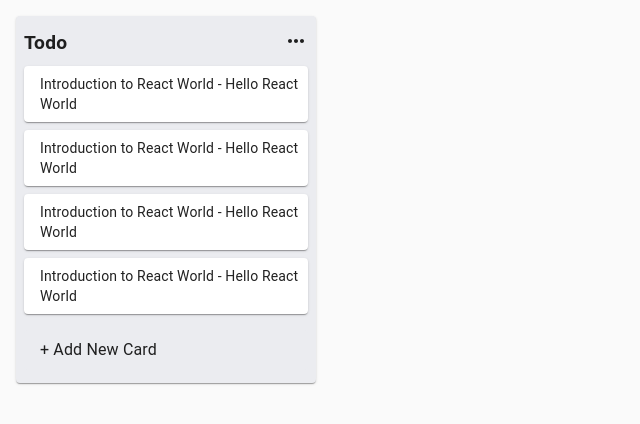
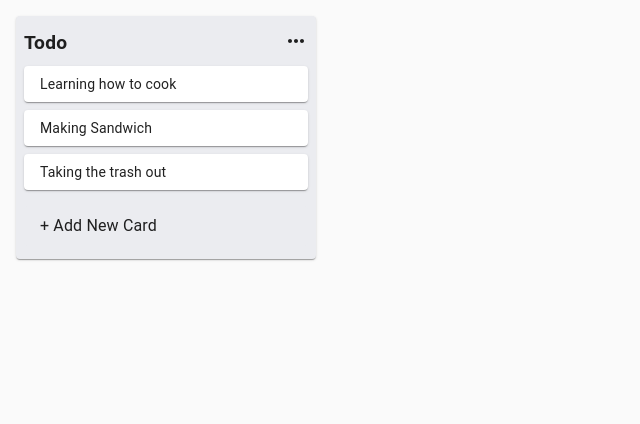
Before and after one commit to akshaydodkade/kanban-board, a React (Create React App) app: page / in a window 1280 px wide. Shown: the top 424 px of the page, without its empty margins (0-640 px from the left). Built offline with nearby package versions, Linux system fonts and the light colour scheme.

Commit message:
data - added data to design

```diff
--- a/src/App.js
+++ b/src/App.js
@@ -1,10 +1,17 @@
-import React from "react";
-import List from "./components/List/List";
+import React, { useState } from 'react';
+import List from './components/List/List';
+import store from './utils/store';
 
-function App() {
+const App = () => {
+  const [data, setData] = useState(store);
   return (
     <div>
-      <List/>
+      {
+        data.listIds.map((listId) => {
+          const list = data.lists[listId];
+          return <List list={list} key={listId} />;
+        })
+      }
     </div>
   );
 }
--- a/src/components/Card.js
+++ b/src/components/Card.js
@@ -9,11 +9,11 @@
   }
 }));
 
-const Card = () => {
+const Card = ({card}) => {
   const classes = useStyle();
   return (
     <div>
-      <Paper className={classes.card}>Introduction to React World - Hello React World</Paper>
+      <Paper className={classes.card}>{card.content}</Paper>
     </div>
   );
 }
--- a/src/components/Input/InputCard.js
+++ b/src/components/Input/InputCard.js
@@ -31,6 +31,7 @@
         <Paper className={classes.card}>
           <InputBase
             multiline
+            onBlur={() => setOpen(false)}
             fullWidth
             inputProps={{
               className: classes.input,
--- a/src/components/List/List.js
+++ b/src/components/List/List.js
@@ -16,17 +16,18 @@
   }
 }));
 
-export default function List() {
+export default function List({list}) {
   const classes = useStyle();
   return (
     <div>
       <Paper className={classes.root}>
         <CssBaseline/>
-        <Title />
-        <Card />
-        <Card />
-        <Card />
-        <Card />
+        <Title title={list.title} />
+        {
+          list.cards.map((card) => (
+            <Card card={card} key={card.id} />
+          ))
+        }
         <InputContainer />
       </Paper>
     </div>
--- a/src/components/List/Title.js
+++ b/src/components/List/Title.js
@@ -23,7 +23,7 @@
   }
 }));
 
-const Title = () => {
+const Title = ({title}) => {
   const [open, setOpen] = useState(false);
   const classes = useStyle();
 
@@ -33,7 +33,7 @@
         open?(
           <InputBase
             autoFocus
-            value="Todo"
+            value={title}
             inputProps={{
               className: classes.input,
              }}
@@ -42,7 +42,7 @@
           />
         ):(
           <div className={classes.editableTitleContainer}>
-            <Typography onClick={() => setOpen(!open)} className={classes.editableTitle}>Todo</Typography>
+            <Typography onClick={() => setOpen(!open)} className={classes.editableTitle}>{title}</Typography>
             <MoreHorizIcon />
           </div>
           )
--- /dev/null
+++ b/src/utils/store.js
@@ -0,0 +1,27 @@
+const cards = [
+  {
+    id: 'card-1',
+    content: 'Learning how to cook'
+  },
+  {
+    id: 'card-2',
+    content: 'Making Sandwich'
+  },
+  {
+    id: 'card-3',
+    content: 'Taking the trash out'
+  }
+];
+
+const data = {
+  lists: {
+    'list-1': {
+      id: 'list-1',
+      title: 'Todo',
+      cards,
+    }
+  },
+  listIds: ['list-1'],
+}
+
+export default data;
```
